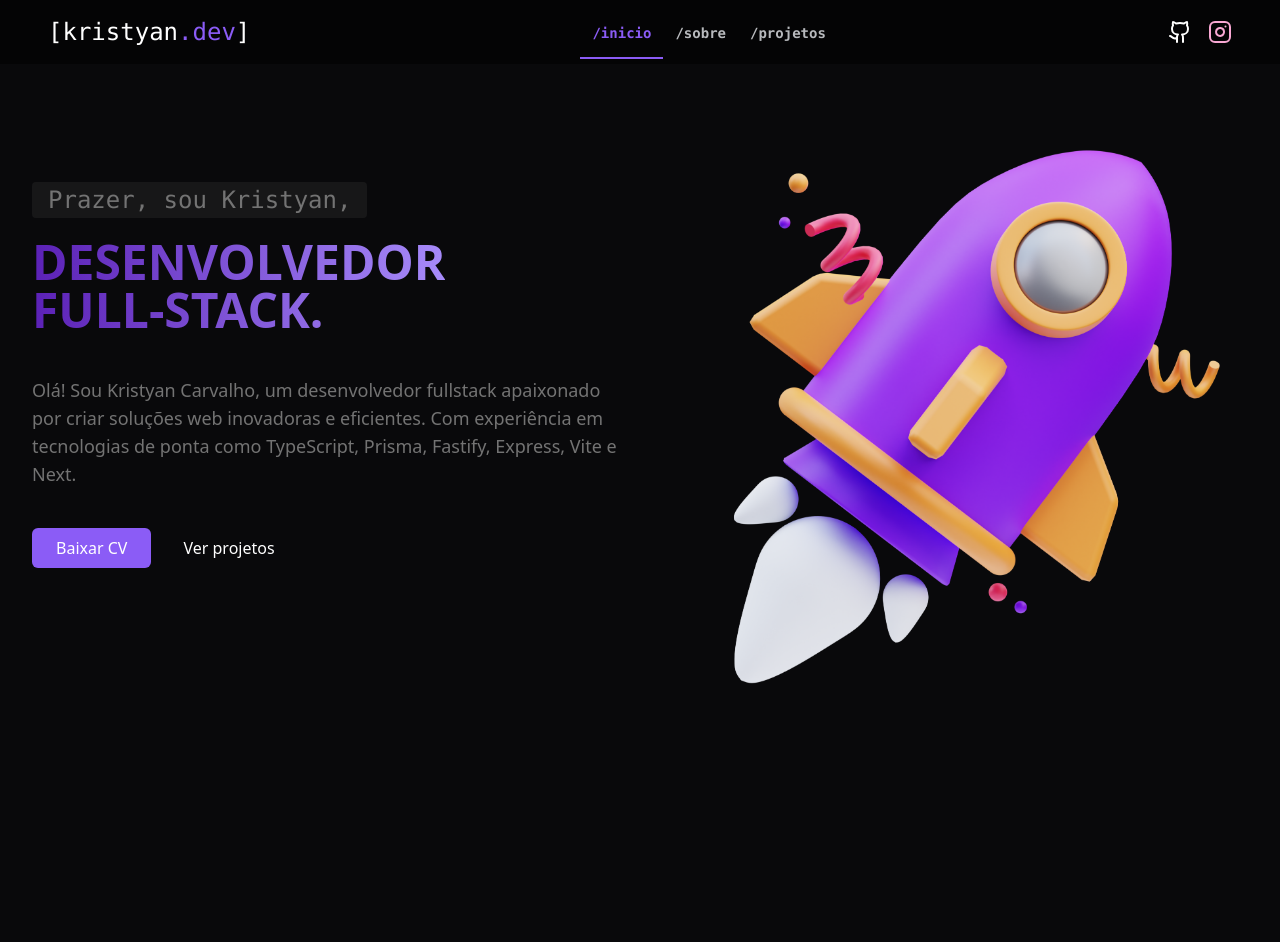
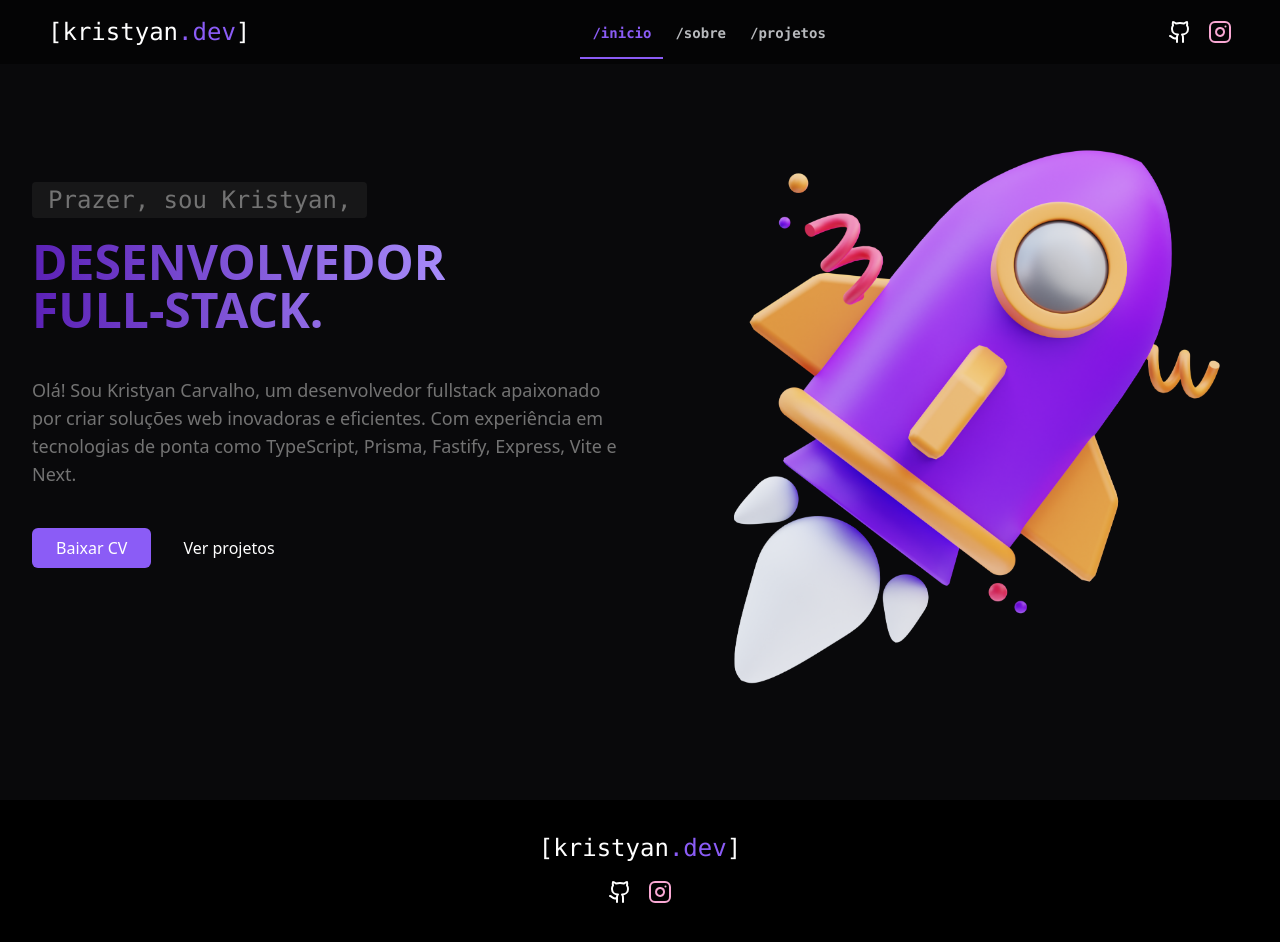
Before and after one commit to kristyancarvalho/portfolio, a React (Vite) app: page / in a window 1280 px wide. Shown: the top 942 px of the page. Before the commit the page ends 800 px from the top, so only its background shows below. Built offline with nearby package versions, Linux system fonts and the light colour scheme.

Commit message:
added: footer

```diff
--- a/package.json
+++ b/package.json
@@ -35,6 +35,7 @@
     "eslint-plugin-react-hooks": "^4.6.2",
     "eslint-plugin-react-refresh": "^0.4.7",
     "postcss": "^8.4.40",
+    "tailwind-scrollbar": "^3.1.0",
     "tailwindcss": "^3.4.6",
     "typescript": "^5.2.2",
     "vite": "^5.3.4"
--- a/src/components/animatedText.tsx
+++ /dev/null
@@ -1,65 +0,0 @@
-import { motion, useMotionValue, useTransform, animate } from "framer-motion";
-
-/**
- * Importing necessary hooks from React.
- *
- * `useEffect` is a hook that lets you perform side effects in your function components.
- * `useState` is a hook that lets you add state to your functional components.
- */
-import { useEffect, useState } from "react";
-
-// Type definition for the props expected by the AnimatedText component.
-type AnimatedTextProps = {
-  text: string; // The text to be animated.
-};
-
-/**
- * AnimatedText is a component that gradually reveals text from start to end, one character at a time.
- *
- * @param {string} text - The text to be animated.
- */
-export default function AnimatedText({ text }: AnimatedTextProps) {
-  // `count` is a motion value that starts at 0 and will animate up to the length of the text.
-  const count = useMotionValue(0);
-
-  // `rounded` is a transformed motion value of `count`, rounding it to the nearest whole number.
-  const rounded = useTransform(count, (latest) => Math.round(latest));
-
-  // `displayText` is a transformed motion value of `rounded`, slicing the text to the current count.
-  const displayText = useTransform(rounded, (latest) => text.slice(0, latest));
-
-  // `animationCompleted` is a state variable to keep track of whether the animation has completed.
-  const [animationCompleted, setAnimationCompleted] = useState(false);
-
-  useEffect(() => {
-    /**
-     * Initiating the animation of the `count` motion value from 0 to the length of the text.
-     * The animation is linear over a 10 second duration.
-     * An `onUpdate` callback is specified to check if the animation is complete, and if so, `setAnimationCompleted` is called with `true`.
-     */
-    const controls = animate(count, text.length, {
-      type: "tween",
-      duration: 10,
-      ease: "linear",
-      onUpdate: (latest) => {
-        if (latest === text.length) {
-          setAnimationCompleted(true);
-        }
-      },
-    });
-
-    // Returning a cleanup function to stop the animation when the component is unmounted.
-    return controls.stop;
-  }, [count, text.length]); // Empty dependency array means this useEffect will only run once, similar to `componentDidMount`.
-
-  return (
-    /**
-     * Rendering a paragraph element with a class of `animation-completed` if the animation is complete,
-     * otherwise, it renders with an empty class string.
-     * Inside the paragraph, a `motion.span` element is rendered with the `displayText` motion value.
-     */
-    <p className={animationCompleted ? "animation-completed" : ""}>
-      <motion.span>{displayText.get()}</motion.span>
-    </p>
-  );
-}
--- /dev/null
+++ b/src/components/footer.tsx
@@ -0,0 +1,21 @@
+import { Logo } from "./logo";
+import { SocialMedia } from "./social";
+
+export function Footer() {
+    return (
+        <>
+            <footer className="bg-black">
+                <div className="container mx-auto px-4 py-8">
+                    <div className="flex flex-col items-center justify-center">
+                        <div className="flex flex-col mb-4 gap-4">
+                            <Logo />
+                            <div className="flex items-center justify-center">
+                                <SocialMedia />
+                            </div>
+                        </div>
+                    </div>
+                </div>
+            </footer>
+        </>
+    )
+}
--- a/src/components/githubSourceButton.tsx
+++ /dev/null
@@ -1,5 +0,0 @@
-import { Github } from 'lucide-react';
-
-export function GithubLink() {
-    return <a className="p-3 bg-white rounded-full" href='https://github.com/kristyancarvalho/portfolio'><Github /></a>
-}
--- a/src/components/navigation.tsx
+++ b/src/components/navigation.tsx
@@ -16,7 +16,6 @@ const navigationArray = [
   { title: '/sobre', link: '/about' },
   { title: '/projetos', link: '/projects' }
 ];
-
 export function NavigationBar() {
   const { pathname } = useLocation();
 
--- a/src/global.css
+++ b/src/global.css
@@ -67,3 +67,19 @@
     @apply bg-background text-foreground;
   }
 }
+/* width */
+::-webkit-scrollbar {
+  width: 6px;
+}
+
+/* Track */
+::-webkit-scrollbar-track {
+  background: #000000;
+  border-radius: 5px;
+}
+
+/* Handle */
+::-webkit-scrollbar-thumb {
+  background: #252525;
+  border-radius: 5px;
+}
--- a/src/pages/Home/index.tsx
+++ b/src/pages/Home/index.tsx
@@ -1,9 +1,10 @@
 import { NavigationBar } from "../../components/navigation";
 import { Link } from 'react-router-dom';
 import { motion } from "framer-motion";
+import { Footer } from "@/components/footer";
 export function HomePage() {
     return (
-        <div>
+        <div className="overflow-x-hidden">
             <NavigationBar />
             <main className="h-screen w-screen flex items-center container pt-12 px-8 min-[320px]:pt-0">
                 <div className="-mt-12">
@@ -61,6 +62,7 @@ export function HomePage() {
                     <img className="z-10 hidden min-[320px]:block" src="/rocket.png" alt="rocket" />
                 </motion.div>
             </main>
+            <Footer />
         </div>
     )
 }
--- a/tailwind.config.js
+++ b/tailwind.config.js
@@ -73,5 +73,5 @@ module.exports = {
       },
     },
   },
-  plugins: [require("tailwindcss-animate")],
+  plugins: [require("tailwindcss-animate"), require("tailwind-scrollbar")],
 };
```
Also changed, not shown: 1 other file (tests, documents, lock files or other folders).
